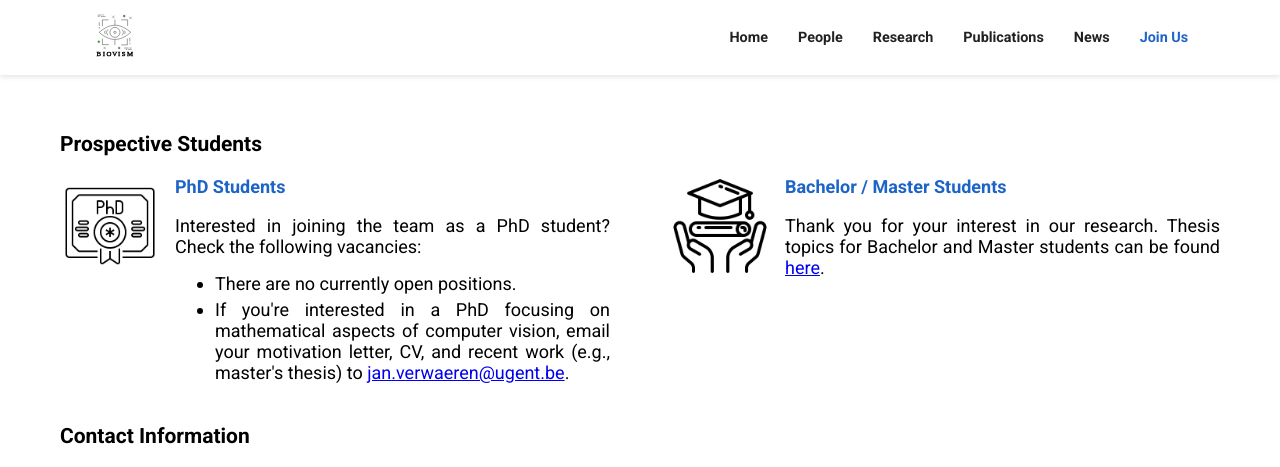
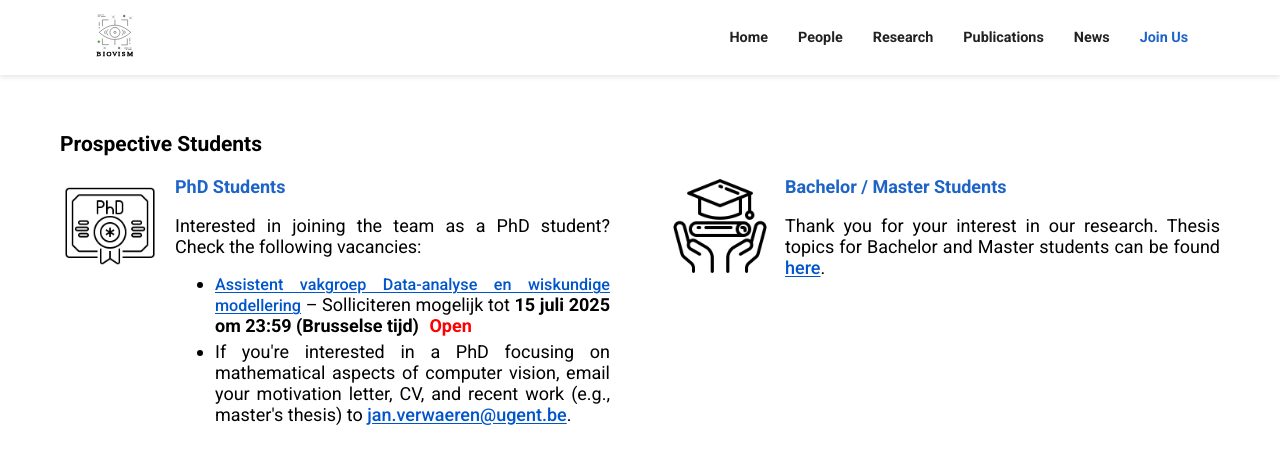
Before and after one commit to nusretipek/biovismUgent, a Flask app: page /join/ in a window 1280 px wide. Shown: the top 467 px of the page. Run offline with Flask 3, Linux system fonts and the light colour scheme.

Commit message:
Open job position, G-Tag for 404 and CV page

```diff
--- a/app/templates/join.html
+++ b/app/templates/join.html
@@ -143,6 +143,19 @@
     }
   }
 
+  a {
+    color: #0055cc;
+    text-decoration: underline;
+    font-weight: 500;
+    text-underline-offset: 2px;
+  }
+
+  a:hover,
+  a:focus {
+    color: #003399;
+    text-decoration: underline;
+  }
+
 </style>
 
 
@@ -160,7 +173,11 @@
         <p>Interested in joining the team as a PhD student? Check the following vacancies:</p>
         <ul>
           <li>
-            <p>There are no currently open positions.</p>
+            <p>
+              <a style="font-size: 0.9em;" href="https://jobs.ugent.be/job/Gent-Assistent-vakgroep-Data-analyse-en-wiskundige-modellering-9000/823308002/" target="_blank" rel="noopener noreferrer">
+                Assistent vakgroep Data-analyse en wiskundige modellering</a> – Solliciteren mogelijk tot <strong>15 juli 2025 om 23:59 (Brusselse tijd)</strong>
+              <strong style="color: red; margin-left: 6px">Open</strong>
+            </p>
           </li>
           <li>
             <p>
```
Also changed, not shown: app/build/404.html (+7 -0 lines), app/build/join/index.html (+18 -1 lines), app/build/static/people/nusret_cv.html (+8 -2 lines), app/static/people/nusret_cv.html (+8 -2 lines), app/templates/404.html (+7 -0 lines), 1 other file.
